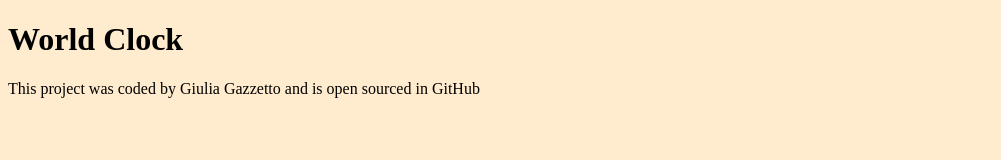
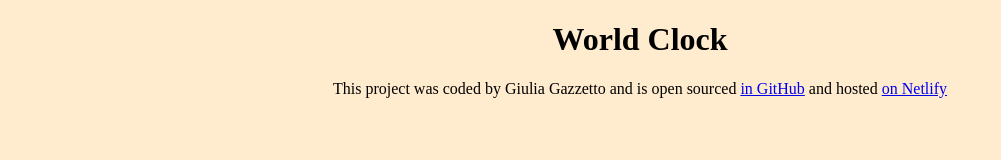
Before and after one commit to gio-gionni/world-clock, a plain HTML site: page index.html in a window 1280 px wide. Shown: the whole page, without its empty margins (0-1001 px from the left). Drawn offline with Linux system fonts and the light colour scheme.

Commit message:
updated footer

```diff
--- a/css/style.css
+++ b/css/style.css
@@ -1,3 +1,11 @@
 body {
   background-color: blanchedalmond;
 }
+
+h1 {
+  text-align: center;
+}
+
+footer {
+  text-align: center;
+}
--- a/index.html
+++ b/index.html
@@ -9,7 +9,9 @@
   <body>
     <h1>World Clock</h1>
     <footer>
-      This project was coded by Giulia Gazzetto and is open sourced in GitHub
+      This project was coded by Giulia Gazzetto and is open sourced
+      <a href="https://github.com/gio-gionni/world-clock.git">in GitHub</a> and
+      hosted <a href="https://world-clock-giulia.netlify.app/">on Netlify</a>
     </footer>
     <script src="js/index.js"></script>
   </body>
```
